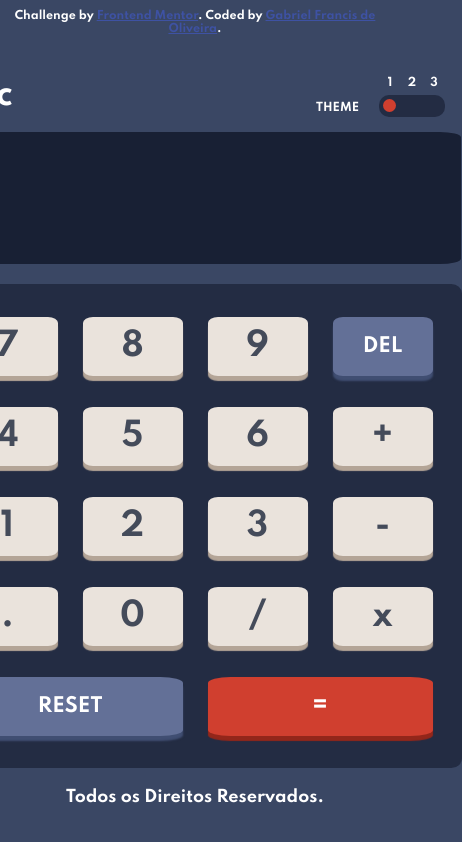
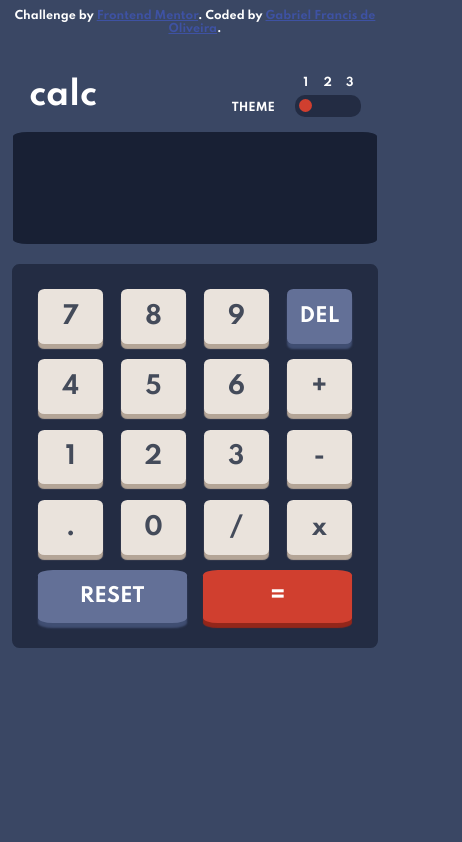
Before and after one commit to gabrielzfr/calculator-app, a plain HTML site: page index.html in a window 390 px wide. Shown: the whole page, 462 px wide, since content can reach past the window. Drawn offline with Linux system fonts and the light colour scheme.

Commit message:
responsibilidade

```diff
--- a/index.html
+++ b/index.html
@@ -5,7 +5,9 @@
   <meta name="viewport" content="width=device-width, initial-scale=1.0"> <!-- displays site properly based on users device -->
 
   <link rel="icon" type="image/png" sizes="32x32" href="./images/favicon-32x32.png">
+
   <link rel="stylesheet" href="style.css">
+  <link rel="stylesheet" href="responsibilidade.css">
 
   <title>Frontend Mentor | Calculator app</title>
 
@@ -100,9 +102,5 @@
   </div>
 
 </body>
-
-<footer>
-  <p>Todos os Direitos Reservados.</p>
-</footer>
 <script src="script.js"></script>
 </html>
--- /dev/null
+++ b/responsibilidade.css
@@ -0,0 +1,28 @@
+@media (max-width: 580px){
+    .top {
+        width: 85%;
+    }
+    .display {
+       width: 85%;
+       height: 80px;
+   }
+   .display > p {
+        font-size: 2.4rem;
+   }
+   .keys {
+        width: 85%;
+
+   }
+   .keys > input {
+       height: 78%;
+       width: 78%;
+   }
+}
+@media (max-width: 415px){
+   .keys {
+        height: 350px;
+   }
+   .keys > input {
+       font-size: 1.5rem;
+   }
+}
--- a/style.css
+++ b/style.css
@@ -18,9 +18,11 @@ body[data-theme=blue_theme] {
 
     --specialkey:#637097;
     --specialkeyshadow:#404e72;
+    --specialkeyhover:#5c6684;
 
     --igualkey: #d03f2f;
     --igualkeyshadow: #93261a;
+    --igualkeyhover: #aa3a2e;
     --igualtextcolor: white;
 }
 
@@ -36,9 +38,11 @@ body[data-theme=light_theme] {
 
     --specialkey:#377f86;
     --specialkeyshadow:#1b5f65;
+    --specialkeyhover:#1c5e64;
 
     --igualkey: #ca5502;
     --igualkeyshadow: #893901;
+    --igualkeyhover: #ad4800;
     --igualtextcolor: white;
 }
 
@@ -54,9 +58,11 @@ body[data-theme=purple_theme] {
 
     --specialkey:#58077d;
     --specialkeyshadow:#bc15f4;
+    --specialkeyhover:#4a0968;
 
     --igualkey: #00e0d1;
     --igualkeyshadow: #6cf9f2;
+    --igualkeyhover: #03c2b5;
     --igualtextcolor: #1b2428;
 }
 
@@ -158,7 +164,7 @@ body {
 .keys {
     background-color: var(--keyscolor);
     display: grid;
-    min-width: 500px;
+    width: 500px;
     height: 450px;
 
     grid-template-columns: 1fr 1fr 1fr 1fr;
@@ -170,8 +176,8 @@ body {
 
 }
 .keys > input{
-    height: 59px;
-    width: 100px;
+    height: 61px;
+    width: 80%;
 
     background-color: var(--normalkey);
     color: var(--textkeycolor);
@@ -204,14 +210,12 @@ body {
     box-shadow: 0px 5px 1px 0px var(--igualkeyshadow);
 }
 input#keyigl:hover {
-    background-color: #ac3629;
-    border-color: #ac3629;
+    background-color: var(--igualkeyhover);
 
 }
 
 .keys > .st:hover {
-    background-color: #5a6892;
-    border-color: #5a6892;
+    background-color: var(--specialkeyhover);
 }
 
 input:hover {
```
